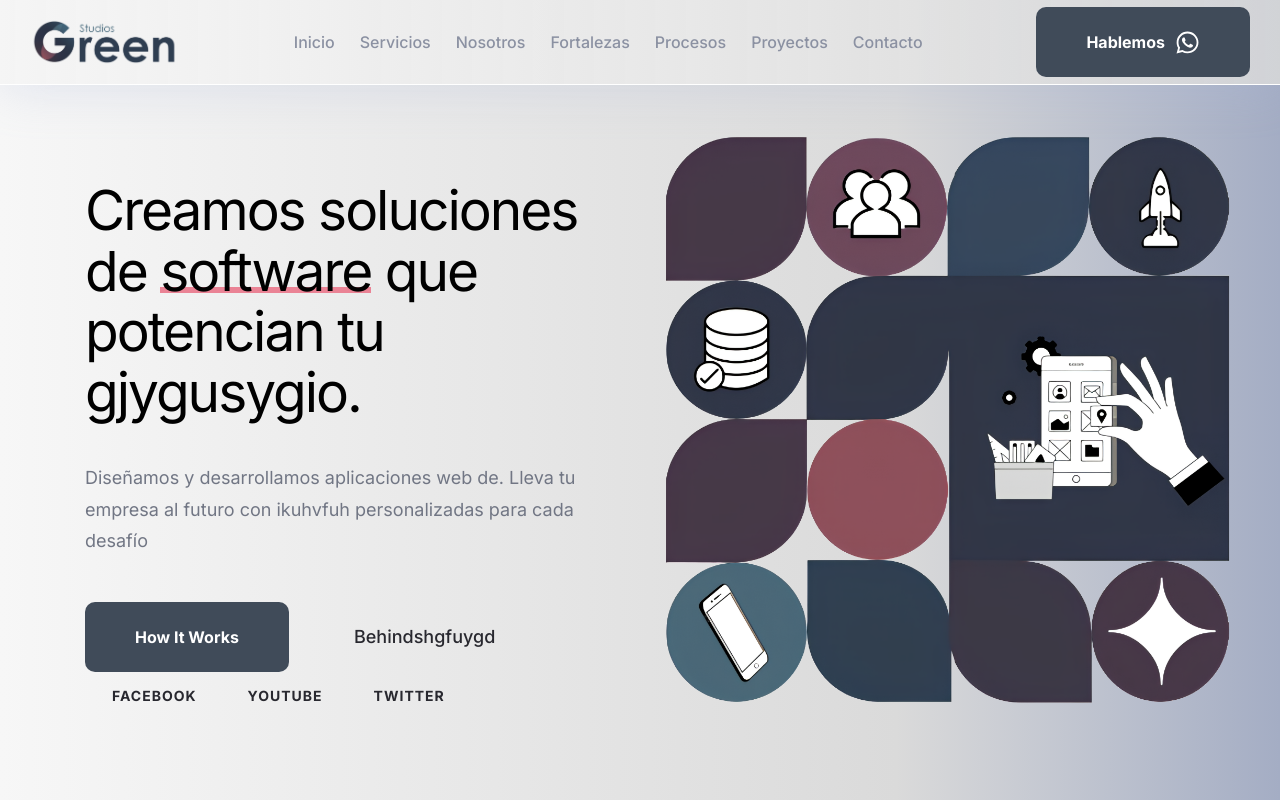
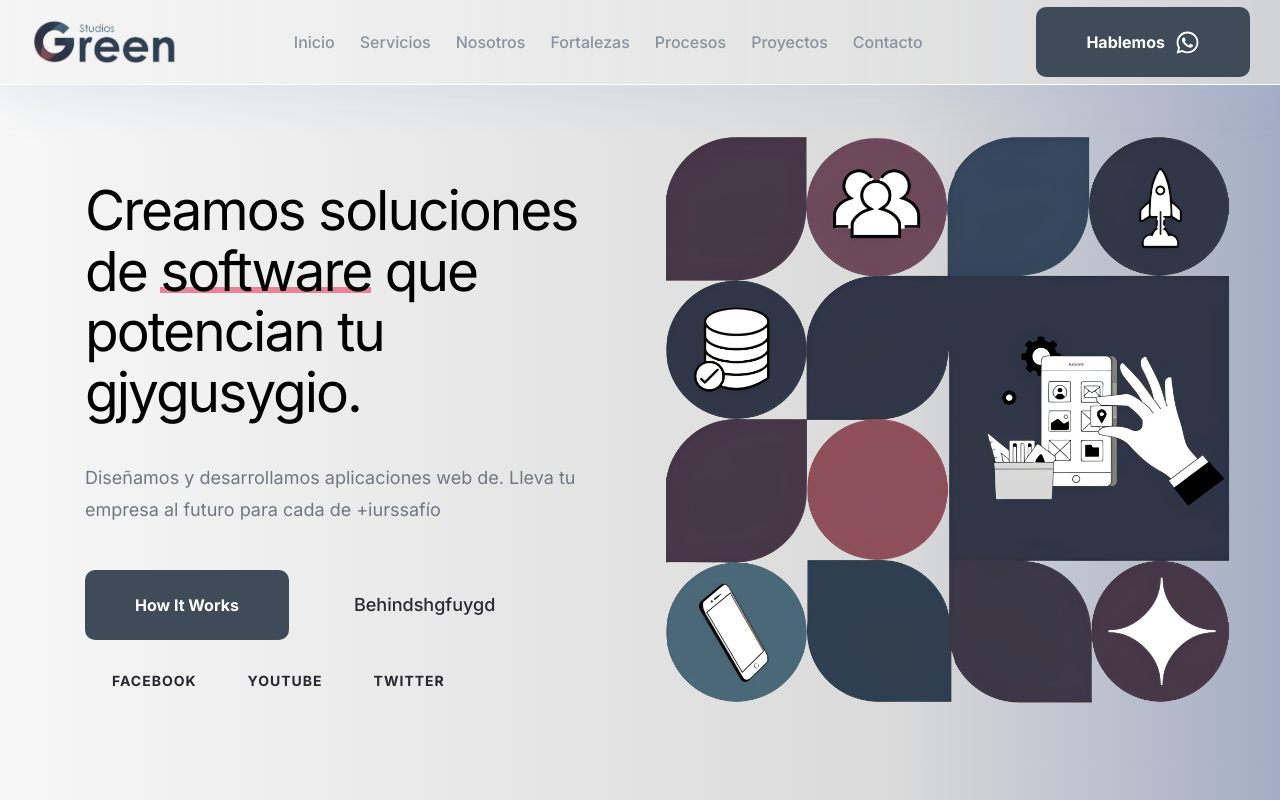
Before and after one commit to Santicabral0478/greenstudios, a Next.js app: page / in a window 1280 px wide. Shown: the top 800 px of the page. Built offline with nearby package versions, Linux system fonts and the light colour scheme; no server answers.

Commit message:
jhbcsjhdbs

```diff
--- a/src/components/Hero/index.tsx
+++ b/src/components/Hero/index.tsx
@@ -14,7 +14,7 @@ export const Hero: FunctionComponent = ()=>{
             </h1>
 
             <p className="hero-text">
-              Diseñamos y desarrollamos aplicaciones web de. Lleva tu empresa al futuro con ikuhvfuh personalizadas para cada desafío
+              Diseñamos y desarrollamos aplicaciones web de. Lleva tu empresa al futuro para cada de    +iurssafío
             </p>
 
             <div className="wrapper">
```
